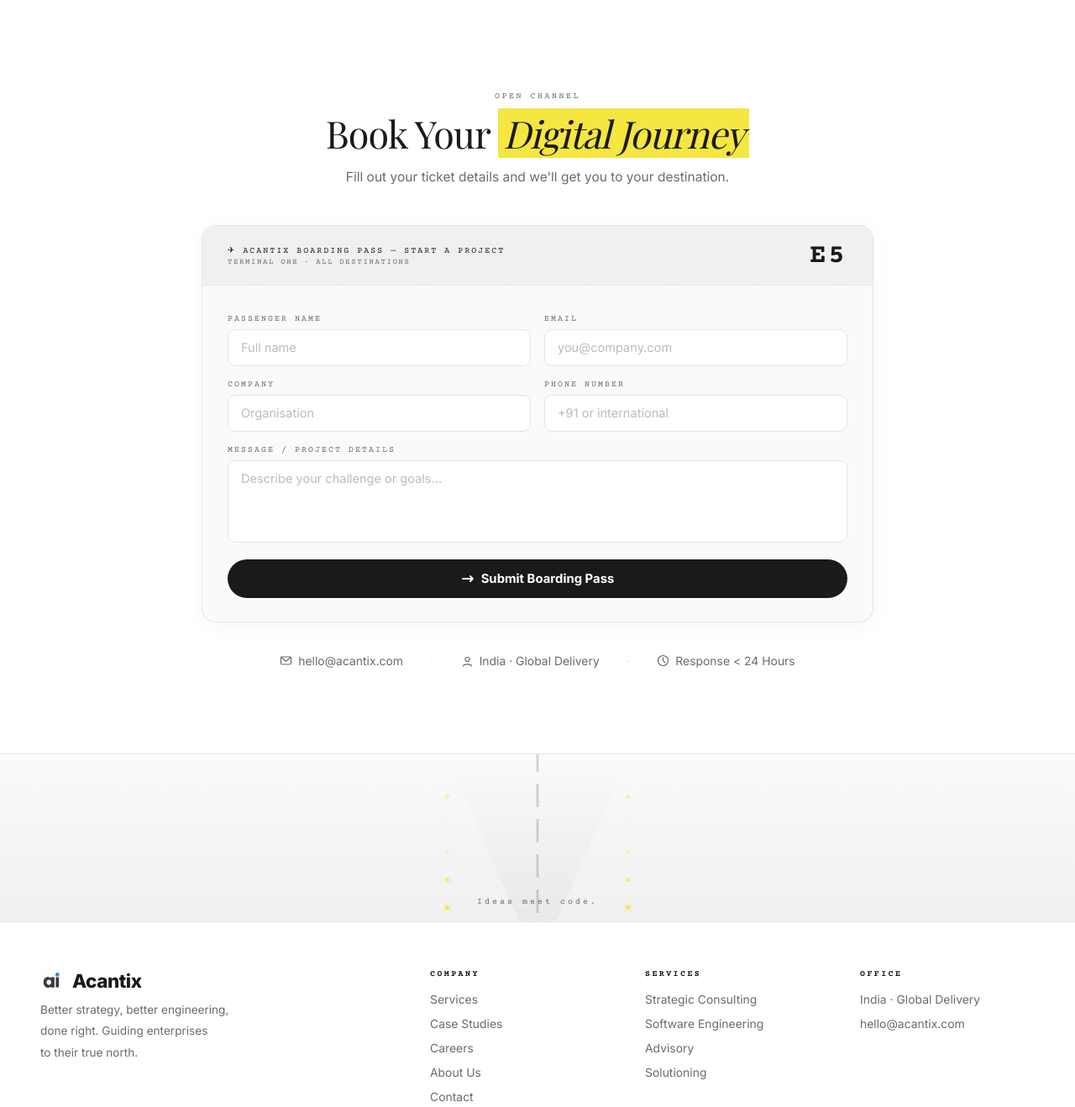
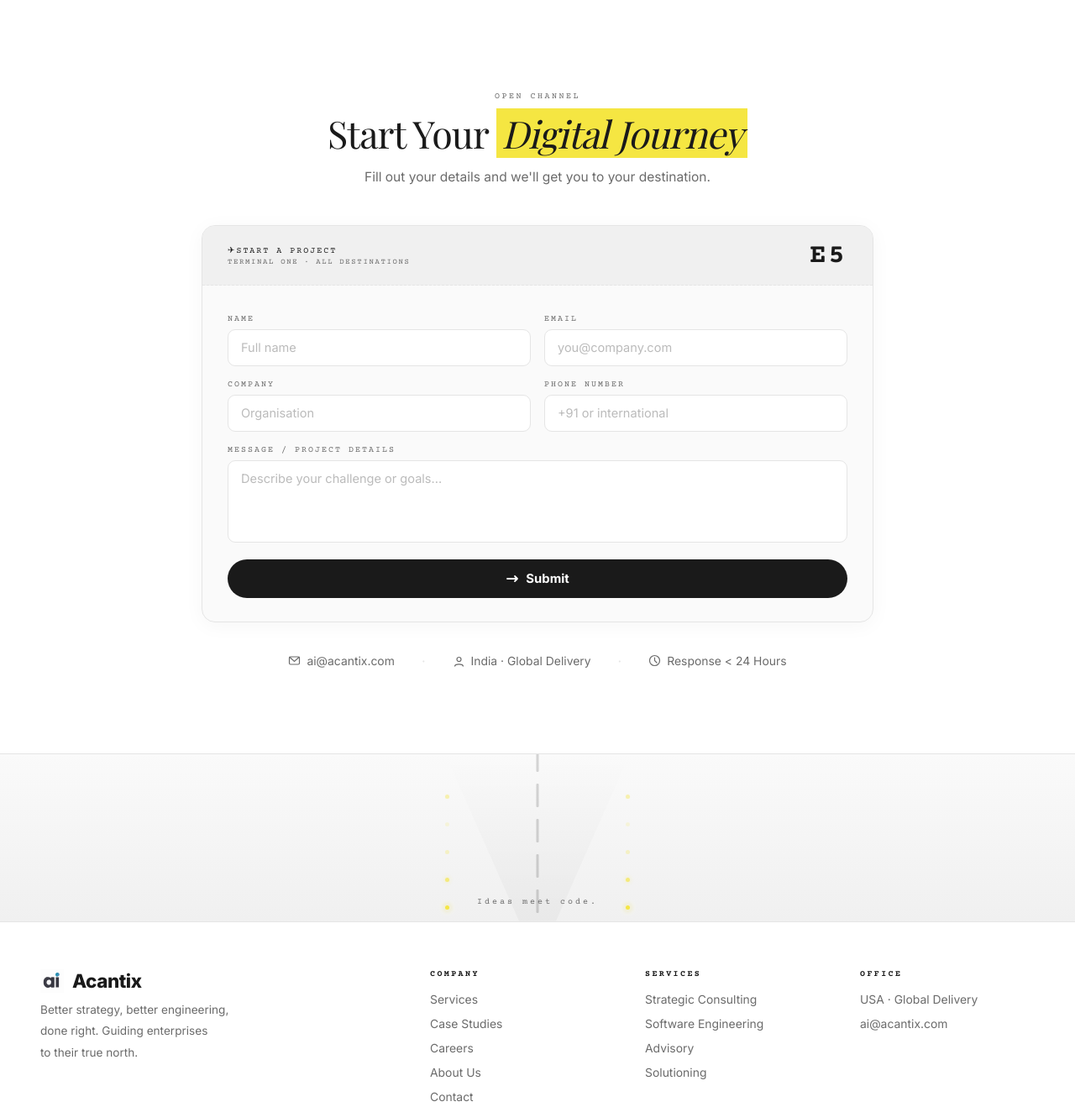
Before and after one commit to Rehan989/acantix, a plain HTML site: page index.html in a window 1280 px wide. Shown: the part 5460-6778 px from the top of the page at 84% size. Drawn offline with nearby package versions, Linux system fonts and the light colour scheme; a web font is replaced by a local one.

Commit message:
Update index.html

```diff
--- a/index.html
+++ b/index.html
@@ -2720,21 +2720,21 @@
         <div style="max-width:900px;margin:0 auto;">
             <div style="text-align:center;margin-bottom:48px;" class="r">
                 <span class="stag">OPEN CHANNEL</span>
-                <h2>Book Your <span class="hl">Digital Journey</span></h2>
-                <p style="color:var(--gray);font-size:.97rem;margin-top:10px;">Fill out your ticket details and we'll
+                <h2>Start Your <span class="hl">Digital Journey</span></h2>
+                <p style="color:var(--gray);font-size:.97rem;margin-top:10px;">Fill out your details and we'll
                     get you to your destination.</p>
             </div>
             <div class="ticket r d1">
                 <div class="ticket-stub">
                     <div>
-                        <div class="ticket-stub-label">✈ ACANTIX BOARDING PASS — START A PROJECT</div>
+                        <div class="ticket-stub-label">✈START A PROJECT</div>
                         <div class="ticket-stub-sub">TERMINAL ONE · ALL DESTINATIONS</div>
                     </div>
                     <div class="ticket-stub-gate">E5</div>
                 </div>
                 <div class="ticket-body">
                     <div class="f-grid">
-                        <div><label>PASSENGER NAME</label><input type="text" placeholder="Full name" /></div>
+                        <div><label> NAME</label><input type="text" placeholder="Full name" /></div>
                         <div><label>EMAIL</label><input type="email" placeholder="you@company.com" /></div>
                         <div><label>COMPANY</label><input type="text" placeholder="Organisation" /></div>
                         <div><label>PHONE NUMBER</label><input type="tel" placeholder="+91 or international" /></div>
@@ -2745,17 +2745,17 @@
                             fill="none">
                             <path d="M2,8 L14,8 M11,5 L14,8 L11,11" stroke="white" stroke-width="1.8"
                                 stroke-linecap="round" stroke-linejoin="round" />
-                        </svg>Submit Boarding Pass</button>
+                        </svg>Submit </button>
                 </div>
             </div>
             <div style="display:flex;gap:32px;justify-content:center;margin-top:36px;flex-wrap:wrap;" class="r d2">
-                <a href="mailto:hello@acantix.com"
+                <a href="mailto:ai@acantix.com"
                     style="display:flex;align-items:center;gap:7px;color:var(--gray);font-size:.87rem;text-decoration:none;transition:color .2s;"
                     onmouseenter="this.style.color='var(--black)'" onmouseleave="this.style.color='var(--gray)'"><svg
                         width="15" height="15" viewBox="0 0 15 15" fill="none">
                         <rect x="1.5" y="3" width="12" height="9" rx="1.5" stroke="currentColor" stroke-width="1.2" />
                         <polyline points="1.5,3 7.5,8.5 13.5,3" stroke="currentColor" stroke-width="1.2" />
-                    </svg>hello@acantix.com</a>
+                    </svg>ai@acantix.com</a>
                 <span style="color:var(--gl);">·</span>
                 <span style="display:flex;align-items:center;gap:7px;color:var(--gray);font-size:.87rem;"><svg
                         width="15" height="15" viewBox="0 0 15 15" fill="none">
@@ -2833,8 +2833,8 @@
             <div class="f-col">
                 <h4>OFFICE</h4>
                 <ul>
-                    <li><a href="#">India · Global Delivery</a></li>
-                    <li><a href="mailto:hello@acantix.com">hello@acantix.com</a></li>
+                    <li><a href="#">USA · Global Delivery</a></li>
+                    <li><a href="mailto:ai@acantix.com">ai@acantix.com</a></li>
                 </ul>
             </div>
         </div>
```
